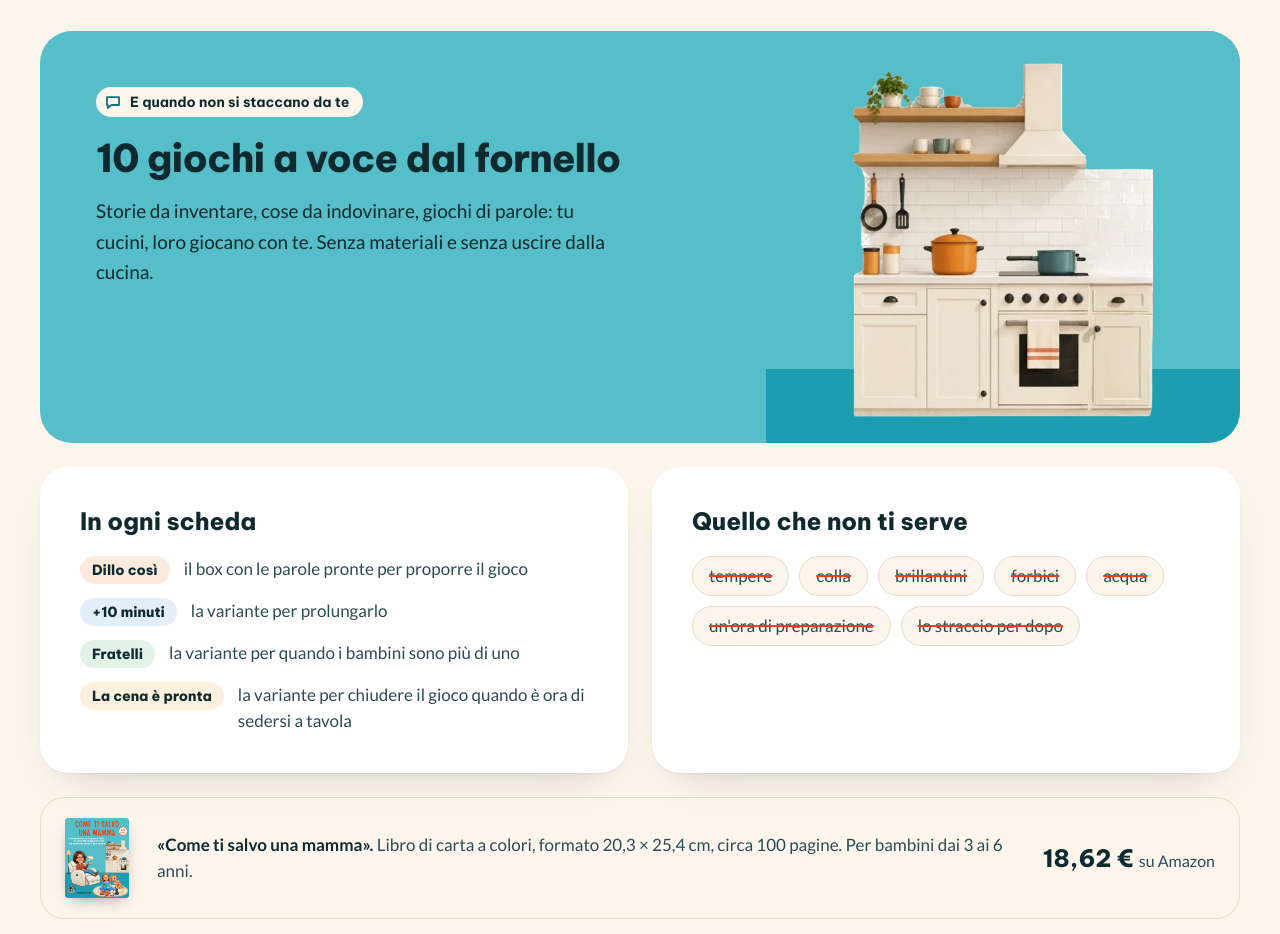
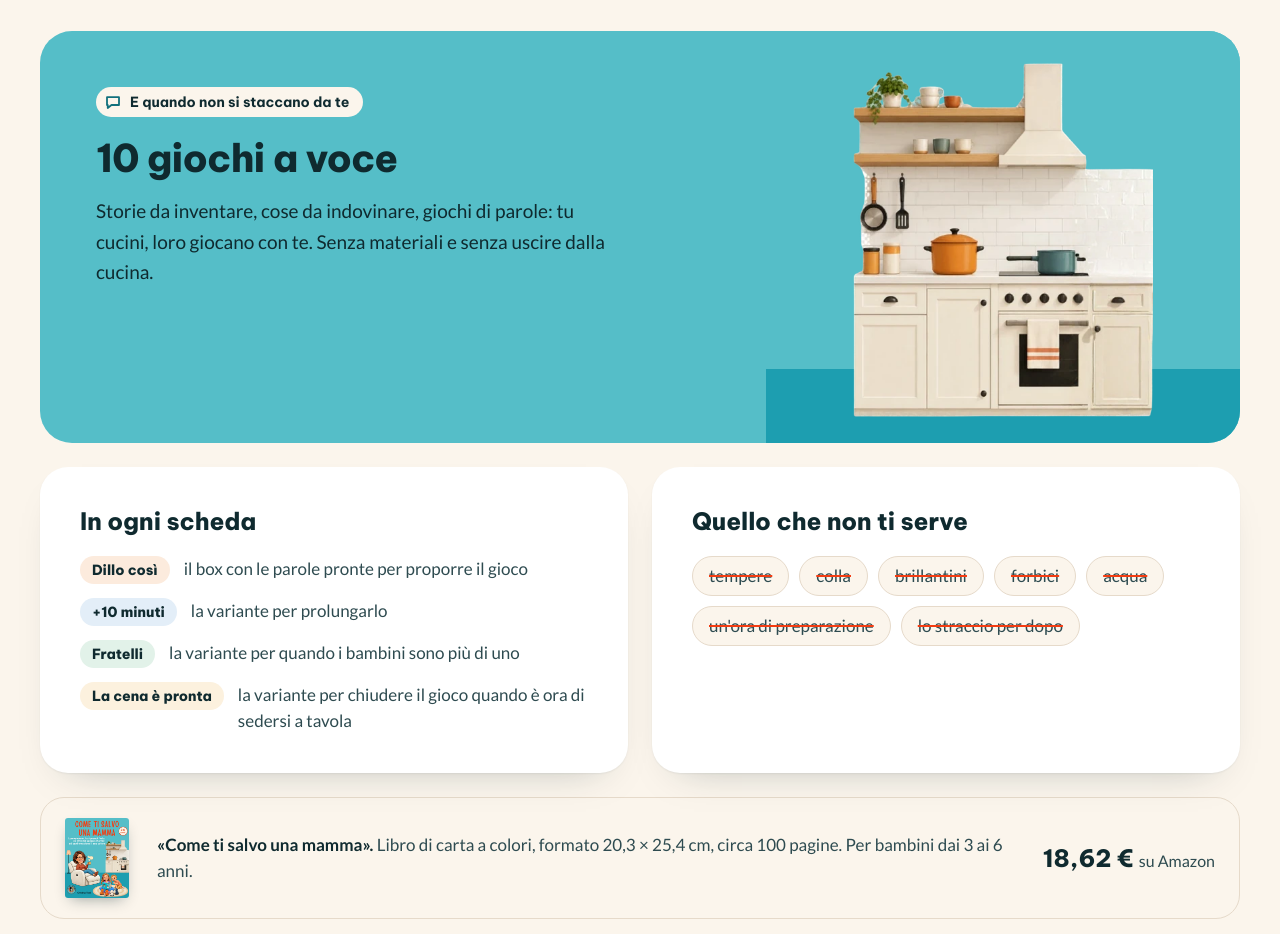
Before and after one commit to matteomangoni2-svg/cometisalvounamamma, a plain HTML site: page index.html in a window 1280 px wide. Shown: the part 4300-5234 px from the top of the page. Drawn offline with Linux system fonts and the light colour scheme.

Commit message:
Titolo dei giochi a voce: «10 giochi a voce» senza «dal fornello»
Co-Authored-By: Claude Opus 5.5 <noreply@anthropic.com>
Claude-Session: https://claude.ai/code/session_01NVb3L6PZc9iyNnxSndoiHi

```diff
--- a/index.html
+++ b/index.html
@@ -181,7 +181,7 @@ details[open] .faq-ico{transform:rotate(45deg)}
 <div style="margin-top: clamp(40px, 5vw, 56px); background: #55BEC8; border-radius: 32px; overflow: hidden; display: flex; flex-wrap: wrap; align-items: stretch;">
 <div style="flex: 1 1 460px; min-width: 0; padding: clamp(28px, 4.5vw, 56px);">
 <p style="margin: 0; display: inline-flex; align-items: center; gap: 8px; padding: 6px 14px 6px 8px; border-radius: 999px; background: #FBF5EC; font: 700 14px/1.2 'Be Vietnam Pro', 'Segoe UI', system-ui, sans-serif; color: #0F2A2F;"><svg aria-hidden="true" width="18" height="18" viewBox="0 0 24 24" fill="none" stroke="#11707D" style="stroke-width: 2.4; stroke-linecap: round; stroke-linejoin: round;"><path d="M4 5.5h16v10.5H10l-5 4v-4H4z"></path></svg>E quando non si staccano da te</p>
-<h3 style="margin: 18px 0 0; font: 800 clamp(28px, 3vw, 40px)/1.12 'Be Vietnam Pro', 'Segoe UI', system-ui, sans-serif; letter-spacing: -0.02em; color: #0F2A2F;">10 giochi a voce dal fornello</h3>
+<h3 style="margin: 18px 0 0; font: 800 clamp(28px, 3vw, 40px)/1.12 'Be Vietnam Pro', 'Segoe UI', system-ui, sans-serif; letter-spacing: -0.02em; color: #0F2A2F;">10 giochi a voce</h3>
 <p style="margin: 16px 0 0; max-width: 520px; font-size: 19px; line-height: 1.6; color: #0F2A2F;">Storie da inventare, cose da indovinare, giochi di parole: tu cucini, loro giocano con te. Senza materiali e senza uscire dalla cucina.</p>
 </div>
 <div aria-hidden="true" style="flex: 1 1 320px; min-width: 0; min-height: 300px; display: flex; align-items: flex-end; justify-content: center; background: linear-gradient(180deg, #55BEC8 0, #55BEC8 82%, #1D9EB0 82%, #1D9EB0 100%);">
```
